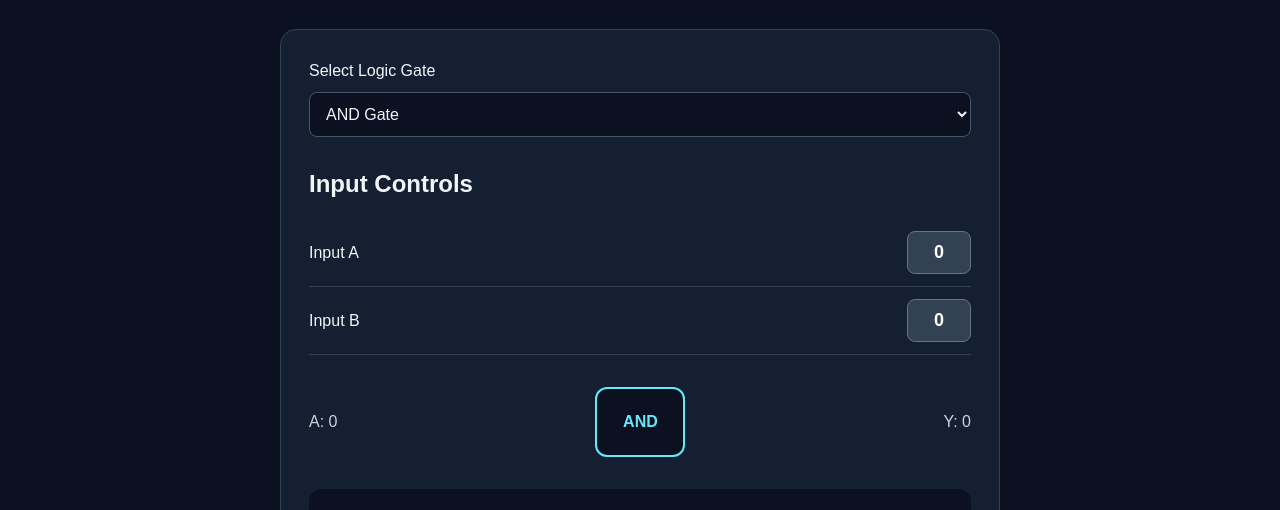
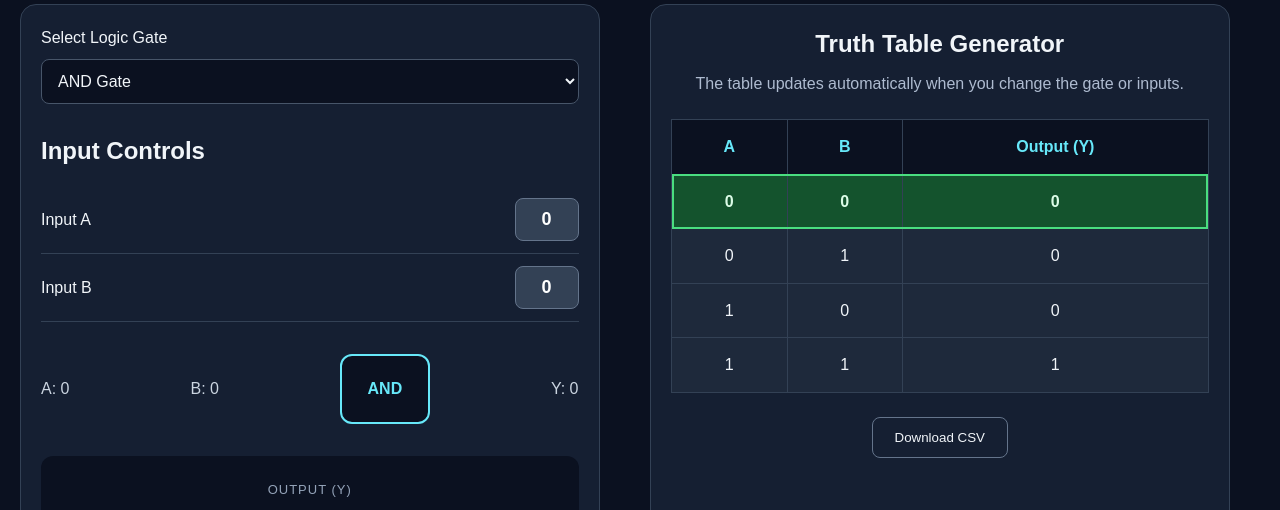
Before and after one commit to tanvibabar2403-spec/LOGIC_LAB, a plain HTML site: page simulator.html in a window 1280 px wide. Shown: the part 239-749 px from the top of the page. Drawn offline with Linux system fonts and the light colour scheme.

Commit message:
Properly alligned the text and all stuff

```diff
--- a/simulator.html
+++ b/simulator.html
@@ -22,7 +22,7 @@
     <p class="description">
       Select a gate, change its inputs, and observe the output.
     </p>
-
+    <div class="simulator-layout">
     <section class="sim-card">
       <label for="gateSelect">Select Logic Gate</label>
       <select id="gateSelect">
@@ -49,11 +49,23 @@
                 aria-pressed="false">0</button>
       </div>
 
+
       <div class="circuit">
-        <div class="signal">A: <span id="signalA">0</span></div>
+        <div class="signal">
+          A: <span id="signalA">0</span>
+        </div>
+
+        <div class="signal" id="signalBDisplay">
+          B: <span id="signalB">0</span>
+        </div>
+
         <div class="gate-symbol" id="gateSymbol">AND</div>
-        <div class="signal">Y: <span id="signalY">0</span></div>
+
+        <div class="signal">
+          Y: <span id="signalY">0</span>
+        </div>
       </div>
+
 
       <div class="output-panel">
         <p>OUTPUT (Y)</p>
@@ -94,8 +106,8 @@
   <button id="exportButton" class="reset-btn" type="button">
     Download CSV
   </button>
-</section>
-
+ </section>
+ </div>
   </main>
 
   <footer>
--- a/simulator.js
+++ b/simulator.js
@@ -9,6 +9,8 @@
 const expression = document.getElementById("expression");
 const gateSymbol = document.getElementById("gateSymbol");
 const signalA = document.getElementById("signalA");
+const signalB = document.getElementById("signalB");
+const signalBDisplay = document.getElementById("signalBDisplay");
 const signalY = document.getElementById("signalY");
 const resetButton = document.getElementById("resetButton");
 
@@ -133,6 +135,11 @@
   gateSymbol.textContent = gate;
   signalA.textContent = a;
   signalY.textContent = output;
+  // Update B value in the circuit diagram
+  signalB.textContent = b;
+
+  // Hide B for the NOT gate
+  signalBDisplay.hidden = isNotGate;
 
   if (gate === "NAND") {
   expression.innerHTML = 'Y = <span class="overbar">(A · B)</span>';
--- a/style.css
+++ b/style.css
@@ -379,3 +379,85 @@
     padding: 10px 6px;
   }
 }
+
+/* Side-by-side layout */
+.simulator-layout {
+  display: grid;
+  grid-template-columns: repeat(2, minmax(0, 1fr));
+  gap: 24px;
+  align-items: stretch;
+  width: 100%;
+  margin-top: 32px;
+}
+
+/* Equal dimensions for both boxes */
+.simulator-layout .sim-card,
+.simulator-layout .truth-card {
+  width: 100%;
+  max-width: none;
+  min-width: 0;
+  height: 100%;
+  margin: 0;
+  box-sizing: border-box;
+}
+
+/* Consistent box spacing */
+.simulator-layout .sim-card,
+.simulator-layout .truth-card {
+  padding: 24px;
+}
+
+/* Keep the table inside its box */
+.table-wrapper {
+  width: 100%;
+  overflow-x: auto;
+}
+
+/* Responsive layout for tablets and mobile */
+@media (max-width: 768px) {
+  .simulator-layout {
+    grid-template-columns: 1fr;
+  }
+
+  .simulator-layout .sim-card,
+  .simulator-layout .truth-card {
+    height: auto;
+  }
+}
+
+/* Increase the overall container width */
+.simulator-container {
+  max-width: 1400px;
+  padding: 30px 20px;
+}
+
+/* Make both boxes wider and shorter */
+.simulator-layout {
+  grid-template-columns: repeat(2, minmax(0, 1fr));
+  gap: 20px;
+  align-items: stretch;
+}
+
+.simulator-layout .sim-card,
+.simulator-layout .truth-card {
+  width: 95%;
+  min-height: 350px;
+  padding: 20px;
+  margin: 0;
+  box-sizing: border-box;
+}
+
+.circuit {
+  display: flex;
+  align-items: center;
+  justify-content: space-between;
+  gap: 12px;
+}
+
+.signal {
+  white-space: nowrap;
+}
+
+.signal[hidden] {
+  display: none;
+}
```
Also changed, not shown: 1 other file.
